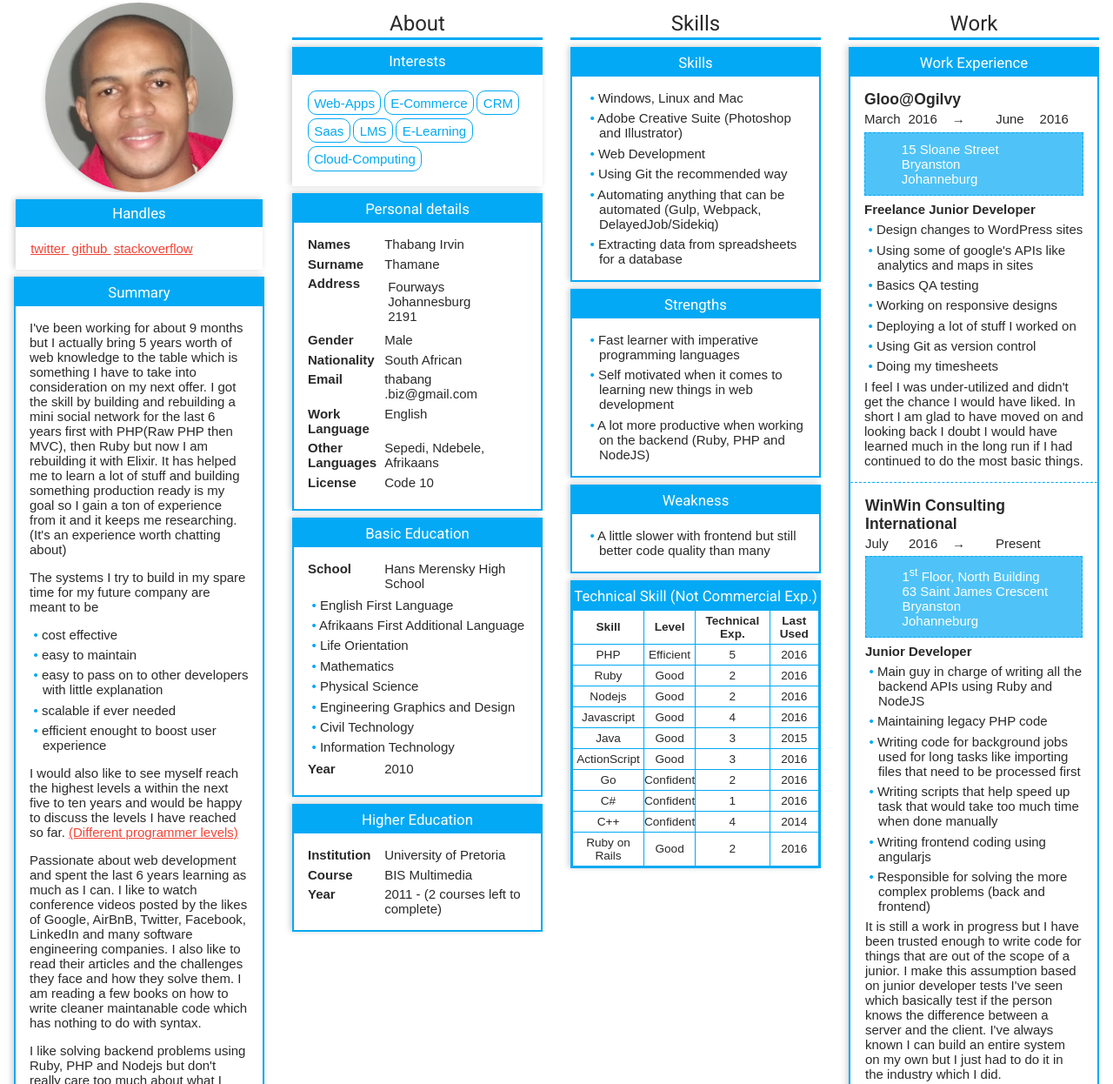
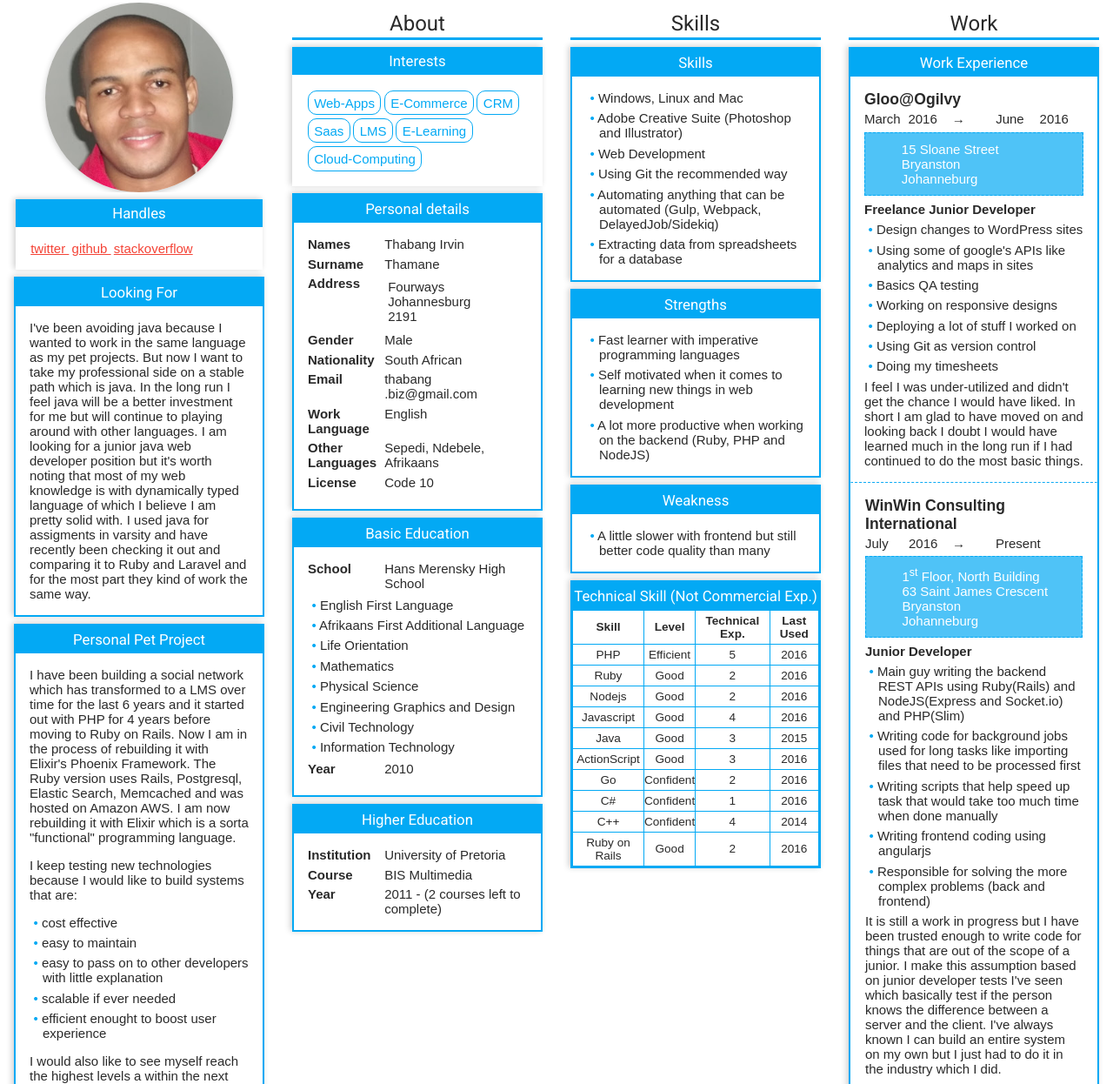
Before and after one commit to tithamane/tithamane.github.io, a plain HTML site: page cv.html in a window 1280 px wide. Shown: the part 5-1251 px from the top of the page at 87% size. Drawn offline with Linux system fonts and the light colour scheme.

Commit message:
Changes to summary and fixes for w3c validator

```diff
--- a/cv.html
+++ b/cv.html
@@ -5,7 +5,7 @@
   <link href="https://fonts.googleapis.com/css?family=Roboto:300,400,500,700,900" rel="stylesheet">
   <link rel="stylesheet" href="/css/style.css">
 
-  <title></title>
+  <title>CV | Thabang Thamane</title>
 </head>
 <body>
   <div class='cv'>
@@ -36,15 +36,33 @@
     </div>
     <div class='section summary'>
       <div class='section__title'>
-        Summary
+        Looking For
       </div>
       <div class='section__content'>
         <p class='summary__paragraph'>
-          I've been working for about 9 months but I actually bring 5 years worth of web knowledge to the table which is something I have to take into consideration on my next offer.
-          I got the skill by building and rebuilding a mini social network for the last 6 years first with PHP(Raw PHP then MVC), then Ruby but now I am rebuilding it with Elixir. It has helped me to learn a lot of stuff and building something production ready is my goal so I gain a ton of experience from it and it keeps me researching. (It's an experience worth chatting about)
+          I've been avoiding java because I wanted to work in the same language as my pet projects. But now I want to take
+          my professional side on a stable path which is java. In the long run I feel java will be a better investment
+          for me but will continue to playing around with other languages. I am looking for a junior java web developer position
+          but it's worth noting that most of my web knowledge is with dynamically typed language of which I believe I
+          am pretty solid with. I used java for assigments in varsity and have recently been checking it out and comparing it
+          to Ruby and Laravel and for the most part they kind of work the same way.
+        </p>
+      </div>
+    </div>
+    <div class='section summary'>
+      <div class='section__title'>
+        Personal Pet Project
+      </div>
+      <div class='section__content'>
+        <p class='summary__paragraph'>
+          I have been building a social network which has transformed to a LMS over time for the last 6 years and it started out with
+          PHP for 4 years before moving to Ruby on Rails. Now I am in the process of rebuilding it with Elixir's Phoenix Framework.
+          The Ruby version uses Rails, Postgresql, Elastic Search, Memcached and was hosted on Amazon AWS. I am now rebuilding it
+          with Elixir which is a sorta "functional" programming language.
         </p>
         <p class='summary__paragraph'>
-          The systems I try to build in my spare time for my future company are meant to be
+          I keep testing new technologies because I would like to build systems that are:
+        </p>
         <ul class='summary__list'>
           <li class='summary__list_item'>
             cost effective
@@ -62,13 +80,19 @@
             efficient enought to boost user experience
           </li>
         </ul>
-        </p>
         <p class='summary__paragraph'>
           I would also like to see myself reach the highest levels a within the next five to ten years and would be happy to discuss the levels I have reached so far.
           <a class='cv__external_link' href='http://sijinjoseph.com/programmer-competency-matrix/' target='_blank'>
             (Different programmer levels)
           </a>
         </p>
+      </div>
+    </div>
+    <div class='section summary'>
+      <div class='section__title'>
+        Passion For Web
+      </div>
+      <div class='section__content'>
         <p class='summary__paragraph'>
           Passionate about web development and spent the last 6 years learning as much as I can. I like to watch conference videos posted by the likes of Google, AirBnB, Twitter, Facebook, LinkedIn and many software engineering companies. I also like to read their articles and the challenges they face and how they solve them. I am reading a few books on how to write cleaner maintanable code which has nothing to do with syntax.
         </p>
@@ -369,6 +393,7 @@
       </div>
       <div class='section__content section__content--no-margin'>
         <table class='technical_skills__table'>
+          <tr class='technical_skills__skill'>
             <th class='technical_skills__header'>
               Skill
             </th>
@@ -381,6 +406,7 @@
             <th class='technical_skills__header'>
               Last Used
             </th>
+          </tr>
           <tr class='technical_skills__skill'>
             <td class='technical_skills__group'>
               PHP
@@ -663,10 +689,7 @@
             <div class='work__duties'>
               <ul>
                 <li>
-                  Main guy in charge of writing all the backend APIs using Ruby and NodeJS
-                </li>
-                <li>
-                  Maintaining legacy PHP code
+                  Main guy writing the backend REST APIs using Ruby(Rails) and NodeJS(Express and Socket.io) and PHP(Slim)
                 </li>
                 <li>
                   Writing code for background jobs used for long tasks like importing files that need to be processed first
--- a/feed.xml
+++ b/feed.xml
@@ -6,8 +6,8 @@
 </description>
     <link>/</link>
     <atom:link href="/feed.xml" rel="self" type="application/rss+xml"/>
-    <pubDate>Thu, 01 Dec 2016 20:46:40 +0200</pubDate>
-    <lastBuildDate>Thu, 01 Dec 2016 20:46:40 +0200</lastBuildDate>
+    <pubDate>Wed, 07 Dec 2016 20:22:47 +0200</pubDate>
+    <lastBuildDate>Wed, 07 Dec 2016 20:22:47 +0200</lastBuildDate>
     <generator>Jekyll v3.2.1</generator>
 
   </channel>
```
Lines whose indentation alone changed are shown as unchanged.
